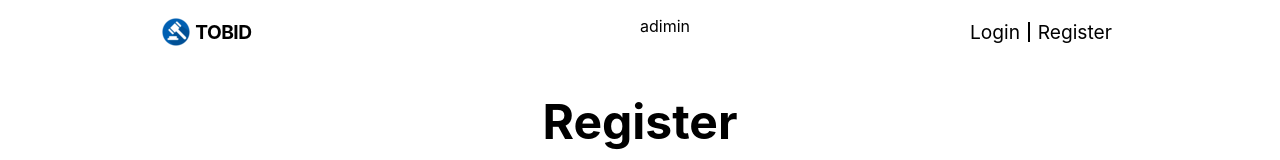
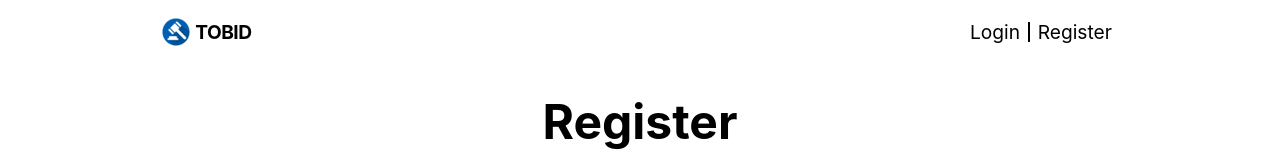
Before and after one commit to allendy11/Tobid, a React (Create React App) app in the folder client/: page /register in a window 1280 px wide. Shown: the top 160 px of the page. Built offline with nearby package versions, Linux system fonts and the light colour scheme; what path would draw is missing.

Commit message:
[client] fix app

```diff
--- a/client/src/App.tsx
+++ b/client/src/App.tsx
@@ -46,6 +46,7 @@ function App() {
     }
   };
   useEffect(() => {
+    // localStorage.clear();
     const url = new URL(window.location.href);
     const authorizationCode = url.searchParams.get("code");
     const loginStatus_local = localStorage.getItem("loginStatus_local");
--- a/client/src/components/Footer/Footer.tsx
+++ b/client/src/components/Footer/Footer.tsx
@@ -4,7 +4,15 @@ const Footer = () => {
   return (
     <div id="Footer">
       <div className="container">
-        <div className="box">
+        <div
+          className="box"
+          onClick={() => {
+            localStorage.clear();
+            window.location.replace(
+              `${process.env.REACT_APP_CLIENT_URL_LOCAL}`
+            );
+          }}
+        >
           <img
             src={process.env.PUBLIC_URL + "images/logo/logo_192b.png"}
             alt="logo-footer"
--- a/client/src/components/Nav/Nav.css
+++ b/client/src/components/Nav/Nav.css
@@ -41,7 +41,6 @@
   padding: 10px 0.8px
 }
 #Nav .isLogin {
-  width: 11rem;
   font-size: 1.2rem;
   display: flex;
   justify-content: space-between;
@@ -49,12 +48,9 @@
   position: relative;
 }
 #Nav .isLogin div:first-child {
-  width: 11rem;
-  display: flex;
-  justify-content: space-between;
-  align-items: center;
 }
 #Nav .isLogin div:first-child span:last-child{
+  margin: 0 1rem;
   cursor: pointer;
 }
 #Nav .isLogin #myMenu {
--- a/client/src/components/Nav/Nav.tsx
+++ b/client/src/components/Nav/Nav.tsx
@@ -46,24 +46,6 @@ const Nav = ({
   // });
   return (
     <div id="Nav">
-      <div
-        id="btn-admin-reset"
-        className="it_will_be_removed"
-        style={{
-          position: "absolute",
-          top: "1rem",
-          left: "50%",
-          width: "4rem",
-          height: "4rem",
-          cursor: "pointer",
-        }}
-        onClick={() => {
-          localStorage.clear();
-          window.location.replace(`${process.env.REACT_APP_CLIENT_URL_LOCAL}`);
-        }}
-      >
-        adimin
-      </div>
       <div className="container">
         <Link to="/">
           <div className="box">
```
